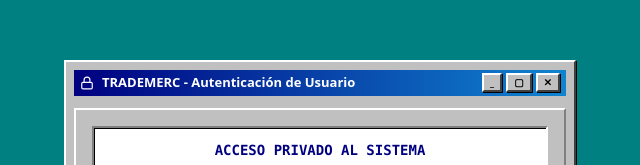
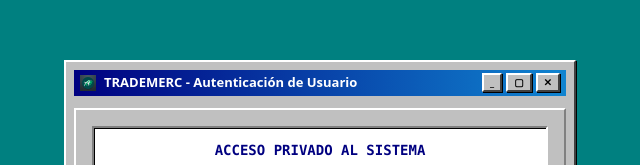
Before and after one commit to elkinpabon/trade-merc, a Next.js app in the folder frontend/: page /login in a window 1280 px wide. Shown: the part 159-324 px from the top of the page, without its empty margins (320-960 px from the left). Built offline with nearby package versions, Linux system fonts and the light colour scheme; no server answers.

Commit message:
Actualizacion de logo oficial por version PNG minimalista sin fondo

```diff
--- a/frontend/src/app/login/page.tsx
+++ b/frontend/src/app/login/page.tsx
@@ -54,7 +54,7 @@ export default function LoginPage() {
           {/* Title Bar */}
           <div className="win95-titlebar mb-3">
             <div className="flex items-center gap-2">
-              <Lock className="h-3.5 w-3.5 text-white" />
+              <img src="/icon.png" alt="TRADEMERC Logo" className="h-4 w-4 object-contain" />
               <span>TRADEMERC - Autenticación de Usuario</span>
             </div>
             <div className="flex items-center gap-1">
--- a/frontend/src/components/layout/Navbar.tsx
+++ b/frontend/src/components/layout/Navbar.tsx
@@ -53,7 +53,7 @@ export const Navbar: React.FC = () => {
       <header className="win95-window mb-2">
         <div className="win95-titlebar flex flex-wrap sm:flex-nowrap items-center justify-between gap-1">
           <div className="flex items-center gap-1.5 shrink-0">
-            <img src="/icon.png" alt="TRADEMERC Logo" className="h-4 w-4 rounded-sm border border-white/40 object-cover" />
+            <img src="/icon.png" alt="TRADEMERC Logo" className="h-5 w-5 object-contain" />
             <span className="font-bold text-xs font-mono">{timeStr}</span>
             <span className="text-emerald-300 font-mono text-[10px] sm:text-[11px] truncate">| POLYMARKET.EXE</span>
           </div>
@@ -78,7 +78,7 @@ export const Navbar: React.FC = () => {
       {/* Titlebar */}
       <div className="win95-titlebar flex flex-wrap sm:flex-nowrap items-center justify-between gap-1">
         <div className="flex items-center gap-1.5 shrink-0">
-          <img src="/icon.png" alt="TRADEMERC Logo" className="h-4 w-4 rounded-sm border border-white/40 object-cover" />
+          <img src="/icon.png" alt="TRADEMERC Logo" className="h-5 w-5 object-contain" />
           <span className="font-bold text-xs font-mono">{timeStr}</span>
           <span className="text-slate-300 font-mono text-[10px] sm:text-[11px] truncate">| TRADEMERC.EXE</span>
         </div>
```
Also changed, not shown: frontend/public/logo.jpg, frontend/public/logo.png (added).
